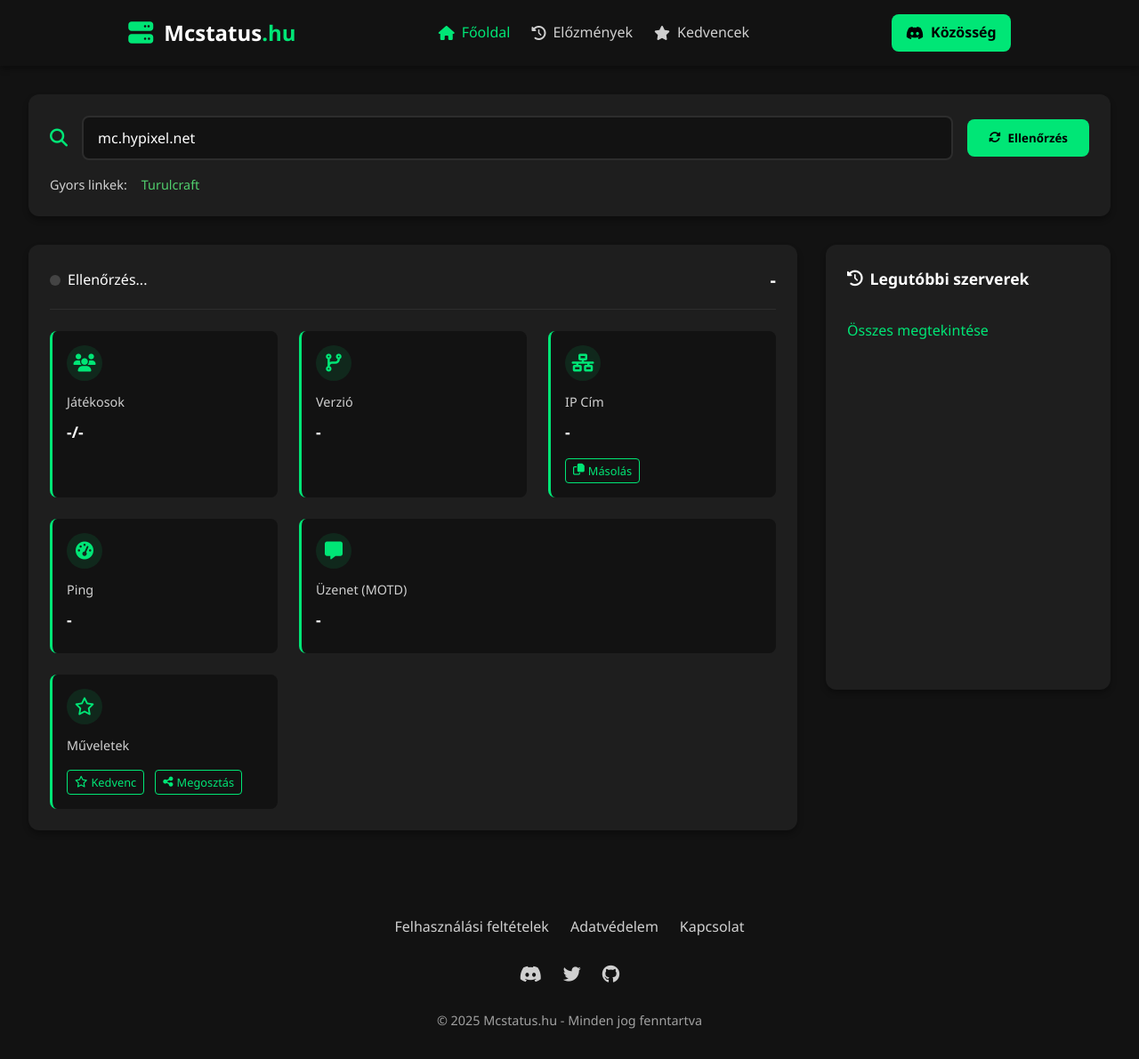
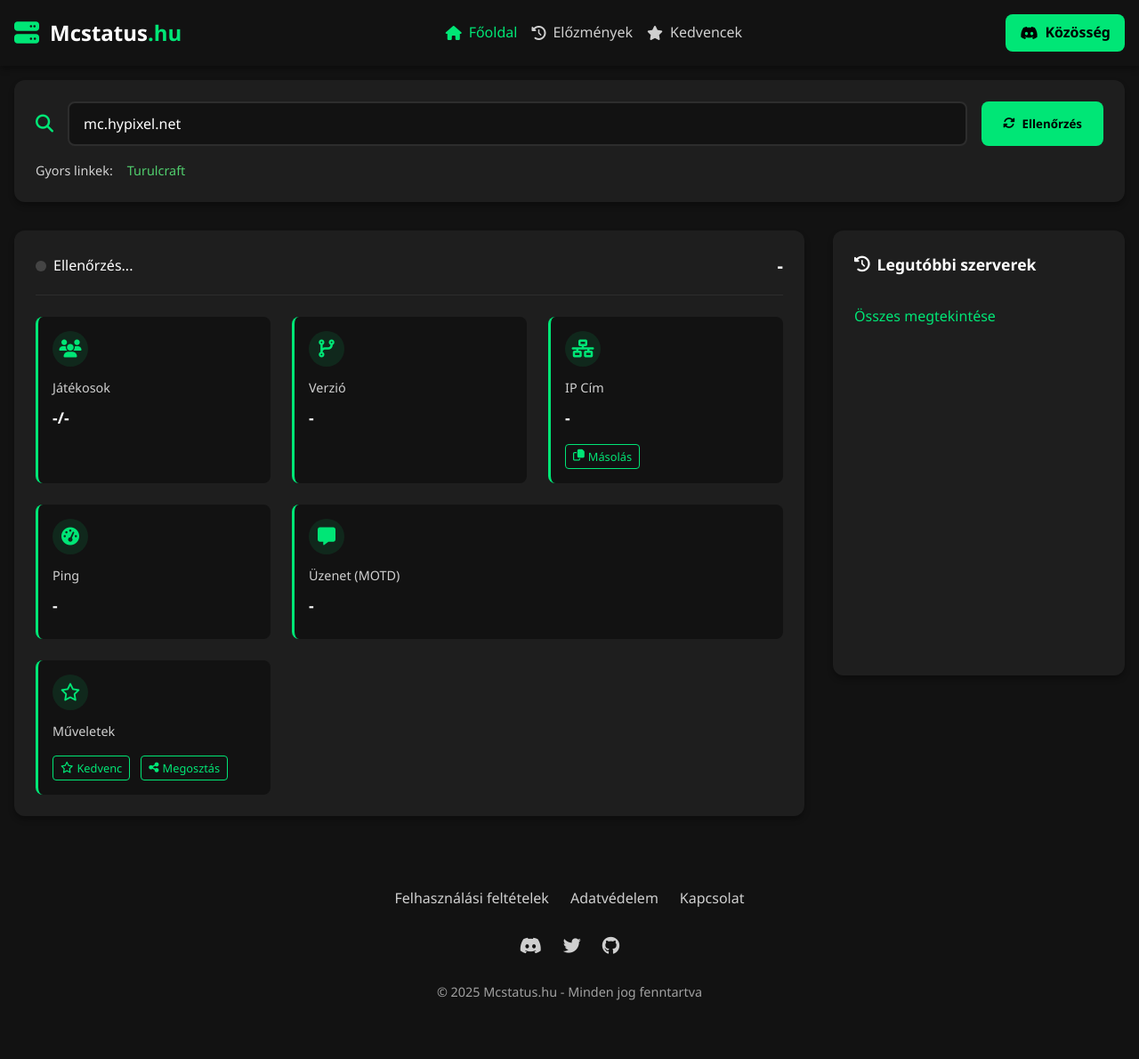
Before and after one commit to Aronn8852/mcstatus.hu, a plain HTML site: page index.html in a window 1280 px wide. Shown: the whole page at 89% size. After the commit the page ends 1158 px from the top, so only its background shows below. Drawn offline with Linux system fonts and the light colour scheme.

Commit message:
index.html

```diff
--- a/index.html
+++ b/index.html
@@ -41,6 +41,7 @@
             min-height: 100vh;
             display: flex;
             flex-direction: column;
+            overflow-x: hidden; /* Megakadályozza a vízszintes görgetést */
         }
 
         .app-container {
@@ -54,23 +55,20 @@
 
         .app-header {
             background-color: var(--surface-dark);
-            padding: 1rem 2rem;
+            padding: 1rem;
             box-shadow: var(--shadow);
-            display: flex;
-            align-items: center;
-            justify-content: space-between;
-            gap: 1rem;
-            flex-wrap: wrap;
-
+            width: 100%;
         }
 
         .header-container {
             display: flex;
             align-items: center;
-            gap: 10rem;
             justify-content: space-between;
+            flex-wrap: wrap;
+            gap: 1rem;
             max-width: 1400px;
             margin: 0 auto;
+            width: 100%;
         }
 
         .logo-container {
@@ -97,7 +95,8 @@
 
         .nav-links {
             display: flex;
-            gap: 1.5rem;
+            gap: 1rem;
+            flex-wrap: wrap;
         }
 
         .nav-link {
@@ -141,7 +140,7 @@
 
         .main-content {
             flex: 1;
-            padding: 2rem;
+            padding: 1rem;
             max-width: 1400px;
             margin: 0 auto;
             width: 100%;
@@ -153,11 +152,12 @@
             padding: 1.5rem;
             margin-bottom: 2rem;
             box-shadow: var(--shadow);
+            width: 100%;
         }
 
         .input-group {
             display: flex;
-            align-items: center;
+            flex-wrap: wrap;
             gap: 1rem;
             margin-bottom: 1rem;
         }
@@ -165,10 +165,13 @@
         .input-icon {
             color: var(--primary);
             font-size: 1.25rem;
+            display: flex;
+            align-items: center;
         }
 
         .input-group input {
             flex: 1;
+            min-width: 0;
             padding: 0.75rem 1rem;
             border: 2px solid var(--surface-light);
             border-radius: 0.5rem;
@@ -206,6 +209,7 @@
         .quick-links {
             display: flex;
             align-items: center;
+            flex-wrap: wrap;
             gap: 1rem;
             font-size: 0.9rem;
             color: var(--on-surface);
@@ -225,6 +229,7 @@
 
         .status-container {
             display: flex;
+            flex-direction: column;
             gap: 2rem;
         }
 
@@ -234,12 +239,15 @@
             border-radius: 0.75rem;
             padding: 1.5rem;
             box-shadow: var(--shadow);
+            width: 100%;
         }
 
         .server-header {
             display: flex;
+            flex-wrap: wrap;
             justify-content: space-between;
             align-items: center;
+            gap: 1rem;
             margin-bottom: 1.5rem;
             padding-bottom: 1rem;
             border-bottom: 1px solid var(--surface-light);
@@ -282,12 +290,14 @@
             font-size: 1.25rem;
             font-weight: 600;
             color: var(--on-surface);
+            word-break: break-word;
         }
 
         .server-stats-grid {
             display: grid;
             grid-template-columns: repeat(auto-fill, minmax(250px, 1fr));
             gap: 1.5rem;
+            width: 100%;
         }
 
         .stat-card {
@@ -296,6 +306,9 @@
             padding: 1rem;
             transition: var(--transition);
             border-left: 3px solid var(--primary);
+            word-break: break-word;
+            overflow-wrap: break-word;
+            width: 100%;
         }
 
         .stat-card.wide {
@@ -333,6 +346,8 @@
             font-weight: 600;
             color: var(--on-surface);
             margin-bottom: 0.5rem;
+            overflow-wrap: break-word;
+            word-break: break-word;
         }
 
         .player-list {
@@ -359,6 +374,7 @@
             padding: 0.25rem 0;
             border-bottom: 1px solid var(--surface-light);
             font-size: 0.9rem;
+            word-break: break-word;
         }
 
         .copy-btn, .fav-btn, .share-btn {
@@ -375,6 +391,7 @@
             display: inline-flex;
             align-items: center;
             gap: 0.25rem;
+            white-space: nowrap;
         }
 
         .copy-btn:hover, .fav-btn:hover, .share-btn:hover {
@@ -389,6 +406,7 @@
             padding: 1.5rem;
             box-shadow: var(--shadow);
             max-height: 500px;
+            width: 100%;
         }
 
         .server-history h3 {
@@ -405,6 +423,7 @@
             display: flex;
             flex-direction: column;
             gap: 0.5rem;
+            width: 100%;
         }
 
         .history-item {
@@ -414,8 +433,11 @@
             display: flex;
             justify-content: space-between;
             align-items: center;
+            flex-wrap: wrap;
+            gap: 0.5rem;
             transition: var(--transition);
             cursor: pointer;
+            width: 100%;
         }
 
         .history-item:hover {
@@ -426,6 +448,7 @@
             font-size: 0.9rem;
             font-weight: 500;
             color: var(--on-surface);
+            word-break: break-word;
         }
 
         .history-status {
@@ -433,6 +456,7 @@
             font-weight: 600;
             padding: 0.25rem 0.5rem;
             border-radius: 0.25rem;
+            white-space: nowrap;
         }
 
         .history-status.online {
@@ -460,8 +484,9 @@
 
         .app-footer {
             background-color: var(--surface-dark);
-            padding: 2rem;
+            padding: 2rem 1rem;
             margin-top: 2rem;
+            width: 100%;
         }
 
         .footer-content {
@@ -471,11 +496,14 @@
             flex-direction: column;
             align-items: center;
             gap: 1.5rem;
+            width: 100%;
         }
 
         .footer-links {
             display: flex;
             gap: 1.5rem;
+            flex-wrap: wrap;
+            justify-content: center;
         }
 
         .footer-links a {
@@ -493,6 +521,8 @@
         .social-links {
             display: flex;
             gap: 1.5rem;
+            flex-wrap: wrap;
+            justify-content: center;
         }
 
         .social-links a {
@@ -510,6 +540,13 @@
         .copyright {
             font-size: 0.9rem;
             opacity: 0.6;
+            text-align: center;
+        }
+
+        @media (min-width: 1024px) {
+            .status-container {
+                flex-direction: row;
+            }
         }
 
         @media (max-width: 1024px) {
@@ -520,16 +557,27 @@
             .server-history {
                 max-height: none;
             }
+
+            .stat-card.wide {
+                grid-column: span 1;
+            }
         }
 
         @media (max-width: 768px) {
             .header-container {
                 flex-direction: column;
                 gap: 1rem;
+                align-items: flex-start;
             }
 
             .nav-links {
-                gap: 1rem;
+                width: 100%;
+                justify-content: space-between;
+            }
+
+            .discord-btn {
+                width: 100%;
+                justify-content: center;
             }
 
             .main-content {
@@ -538,6 +586,11 @@
 
             .input-group {
                 flex-direction: column;
+                align-items: stretch;
+            }
+
+            .input-icon {
+                display: none;
             }
 
             .input-group input {
@@ -551,6 +604,11 @@
 
             .quick-links {
                 flex-wrap: wrap;
+                justify-content: flex-start;
+            }
+
+            .server-stats-grid {
+                grid-template-columns: 1fr;
             }
 
             .stat-card.wide {
@@ -574,6 +632,12 @@
             .footer-links, .social-links {
                 flex-wrap: wrap;
                 justify-content: center;
+                gap: 1rem;
+            }
+
+            .history-item {
+                flex-direction: column;
+                align-items: flex-start;
             }
         }
     </style>
```
